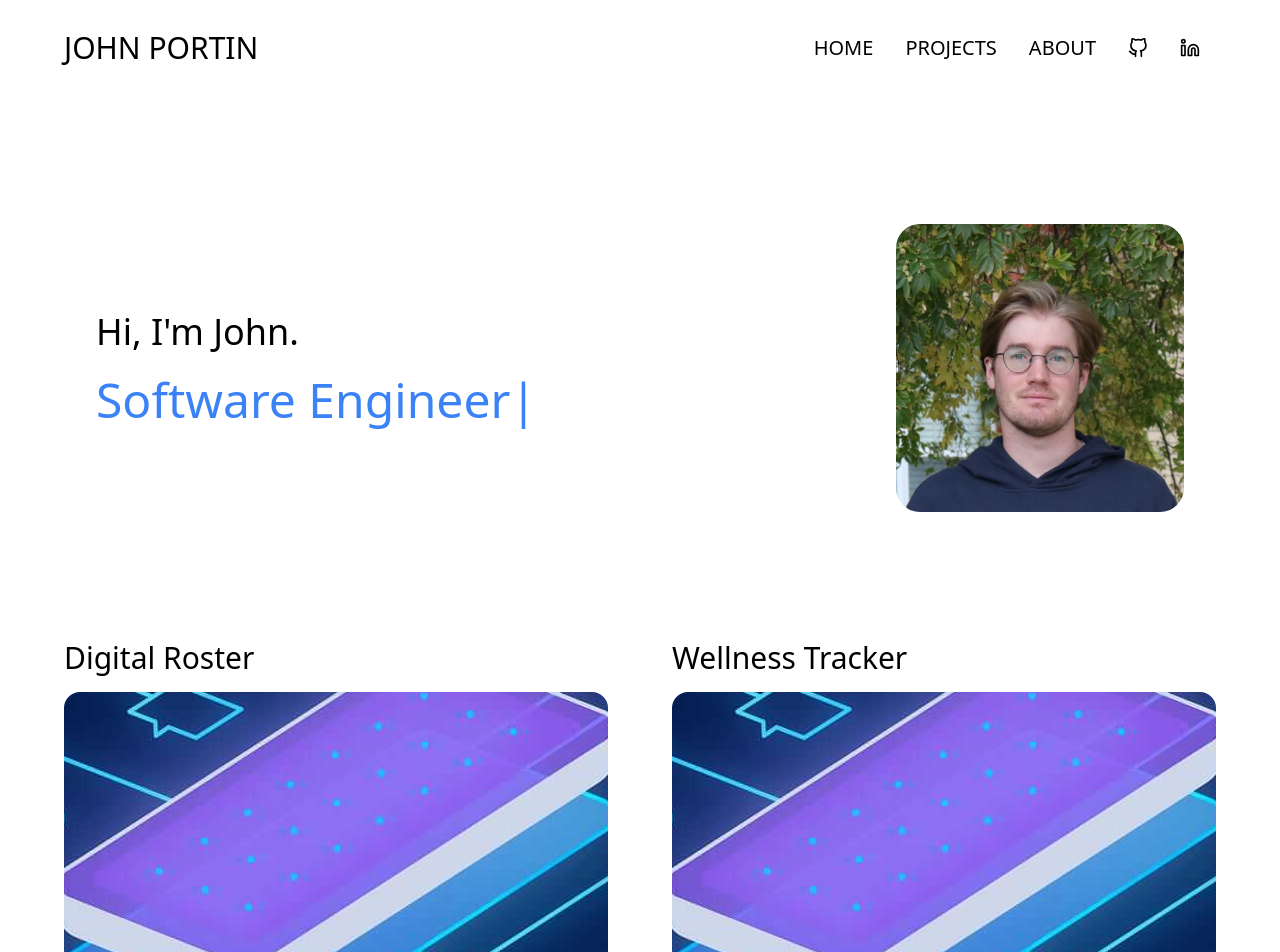
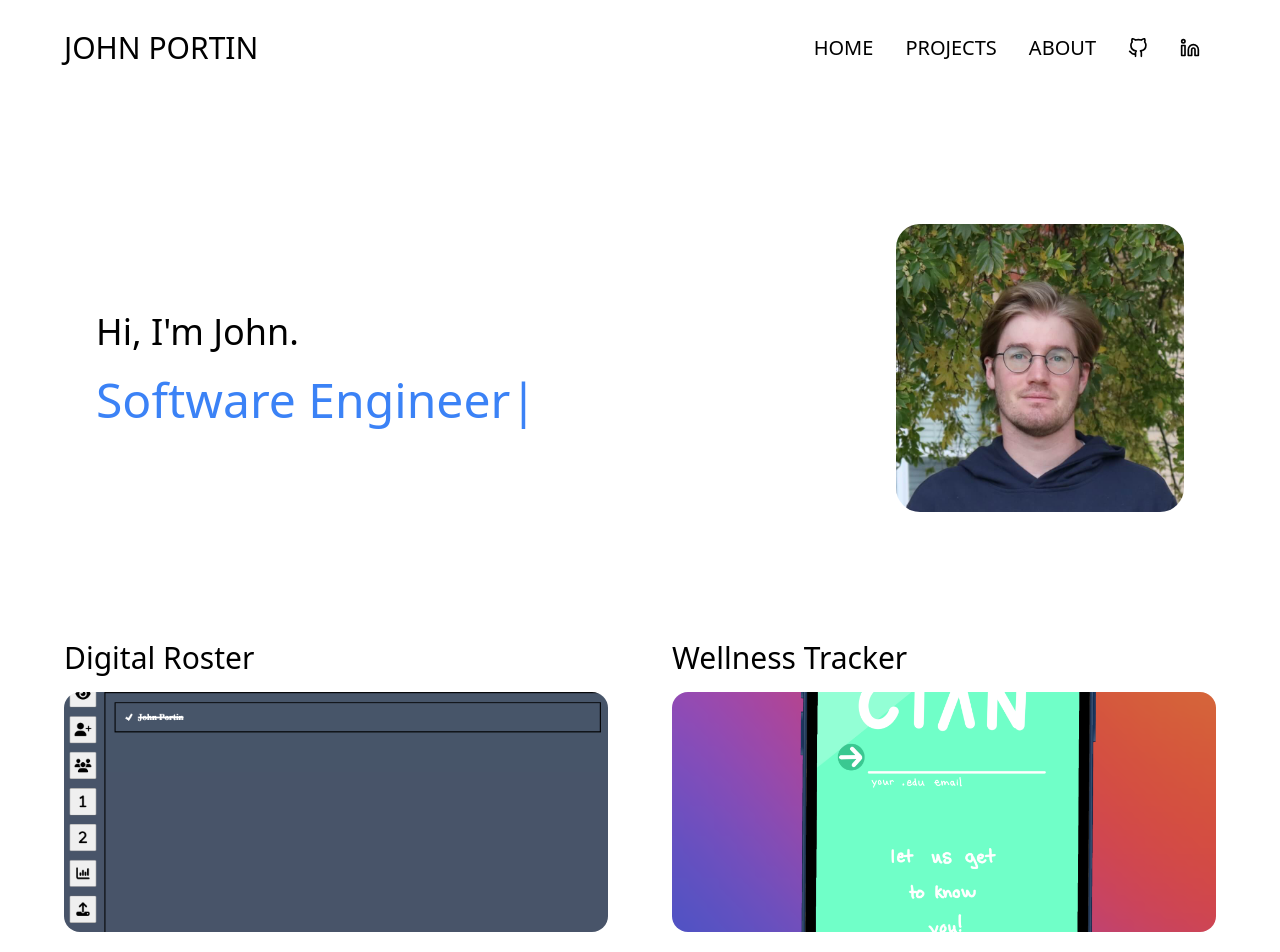
Before and after one commit to johnportin/profile, a Next.js app: page / in a window 1280 px wide. Shown: the top 952 px of the page. Built offline with nearby package versions, Linux system fonts and the light colour scheme.

Commit message:
Add new project photos. Update styling to accommodate

```diff
--- a/src/components/Card.js
+++ b/src/components/Card.js
@@ -6,13 +6,15 @@ export default function Card({ title, image, content, href }) {
   return (
     <div className="flex flex-col md:self-start md:items-start md:justify-start w-full gap-4">
       <h1 className="text-3xl  ">{title}</h1>
+      <div className="md:w-full h-60 overflow-hidden rounded-2xl">
         <a href={href} target="_blank" className="">
           <Image
             src={image}
-          className="rounded-2xl object-none hover:shadow-lg hover:shadow-slate-500 duration-200"
+            className="block h-full w-full object-cover object-center hover:shadow-lg hover:shadow-slate-500 duration-200"
             alt="Project Image"
           />
         </a>
+      </div>
       <p>{content}</p>
     </div>
   );
--- a/src/components/Projects.js
+++ b/src/components/Projects.js
@@ -1,11 +1,15 @@
 import Card from "./Card";
 import { lorem } from "../utils/utils";
 import Picture from "../images/project-placeholder.jpg";
+import BattleShip from "../images/battleship.png";
+import Cian from "../images/cian.png";
+import LittleLemon from "../images/littleLemon.png";
+import Roster from "../images/roster.png";
 
 const projects = [
   {
     title: "Digital Roster",
-    image: Picture,
+    image: Roster,
     content: `Keeping track of student attendance can be a chore for any teacher.
         This app allows teachers to track their students attendance -- and more -- in a digital format.
         Teachers can easily manage multiple classes of students with the ability to:
@@ -17,7 +21,7 @@ const projects = [
   },
   {
     title: "Wellness Tracker",
-    image: Picture,
+    image: Cian,
     content: `
         This app allows users to track their mood.
         Users can add new mood entries by taking a short quiz.
@@ -27,7 +31,7 @@ const projects = [
   },
   {
     title: "Meta Front-End Capstone",
-    image: Picture,
+    image: LittleLemon,
     content: `This website is the capstone project of Meta's Front-End Developer Course on Coursera.
     This gave me the opportunity to build a website from scratch.
     Starting from wireframes in figma, adhering to the Nielsen Heuristics, and finally producing a fully functional website with React.`,
@@ -35,7 +39,7 @@ const projects = [
   },
   {
     title: "BattleShip",
-    image: Picture,
+    image: BattleShip,
     content: `This is the classic game of battleship. Together with a group of fellow students, we worked together to build this game.
         We built the entire thing with basic web technologies: HTML, CSS, and JavaScript.
         It was a lot of fun to work together with others to build something from scratch!`,
```
Lines whose indentation alone changed are shown as unchanged.
